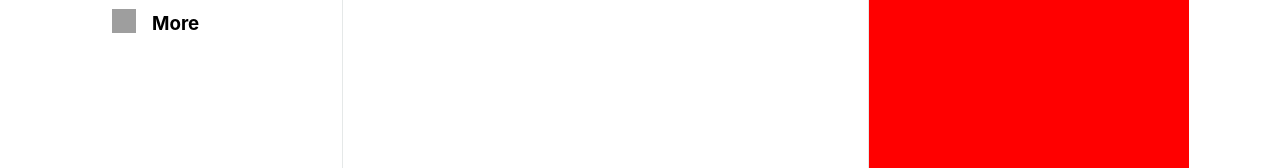
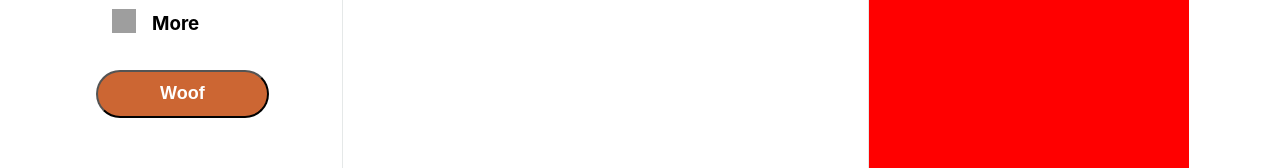
Before and after one commit to Baharghadimii/woofer, a React (Create React App) app: page / in a window 1280 px wide. Shown: the part 494-662 px from the top of the page. Built offline with nearby package versions, Linux system fonts and the light colour scheme; grey boxes are pictures that could not be loaded.

Commit message:
add button to sidebar

```diff
--- a/src/components/Sidebar.js
+++ b/src/components/Sidebar.js
@@ -11,6 +11,7 @@ export default function Sidebar() {
           <SidebarItem name={item.name} img={item.icon} />
         )
       })}
+      <button className='woof-btn'>Woof</button>
     </div>
   )
 }
--- a/src/components/Sidebar.scss
+++ b/src/components/Sidebar.scss
@@ -13,3 +13,14 @@
   float: left;
   margin-bottom: 1rem;
 }
+.woof-btn {
+  width: 75%;
+  height: 3rem;
+  border-radius: 30px;
+  margin-left: -1rem;
+  margin-top: 1rem;
+  background-color: #cc6633;
+  color: white;
+  font-size: 18px;
+  font-weight: 700;
+}
```
